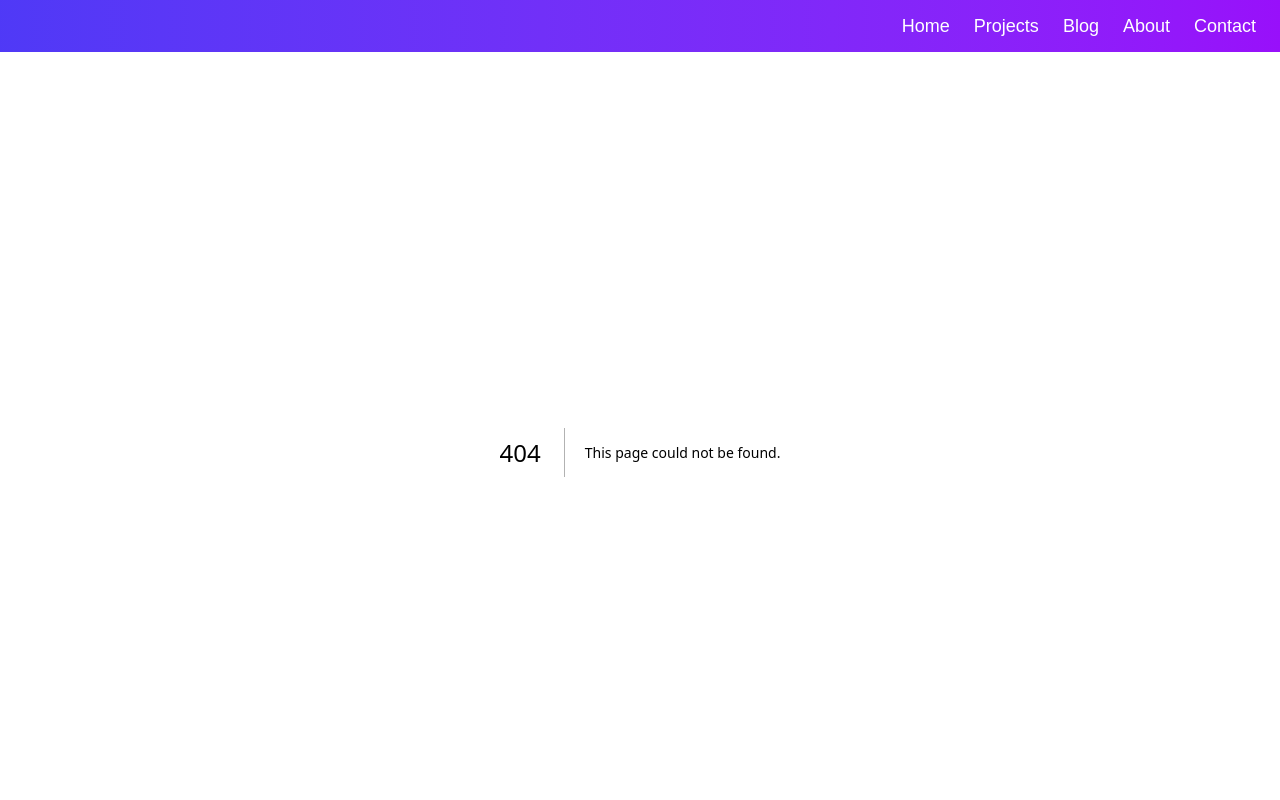
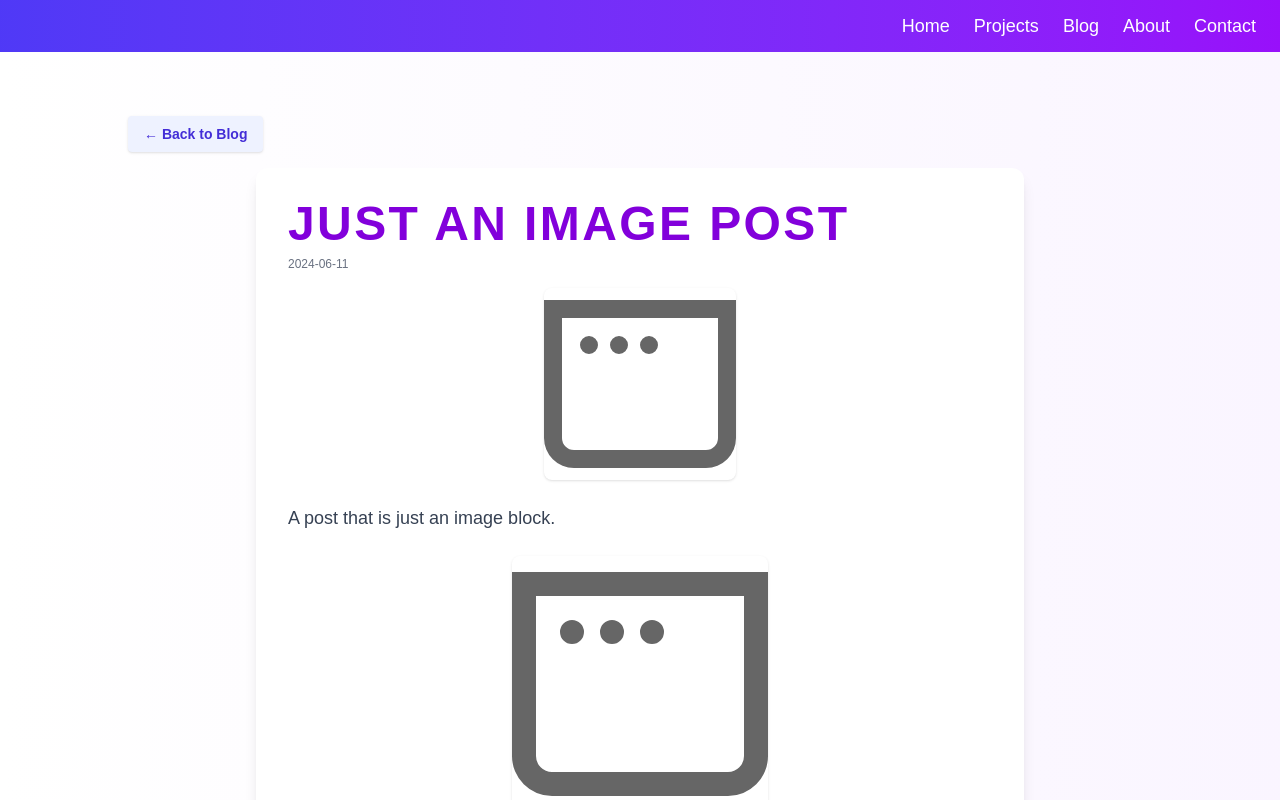
Before and after one commit to vsskkv/Personal-Website, a Next.js app: page /blog/just-an-image in a window 1280 px wide. Before the commit this address had no page. Shown: the top 800 px of the page. Built offline with nearby package versions, Linux system fonts and the light colour scheme.

Commit message:
Blog now installed

```diff
--- /dev/null
+++ b/scripts/postToLinkedIn.js
@@ -0,0 +1,71 @@
+const fs = require('fs');
+const path = require('path');
+const { blogPosts } = require('../src/app/blog/data');
+const fetch = require('node-fetch');
+
+const LINKEDIN_ACCESS_TOKEN = process.env.LINKEDIN_ACCESS_TOKEN;
+const LINKEDIN_API_URL = 'https://api.linkedin.com/v2/ugcPosts';
+const POSTED_FILE = path.join(__dirname, 'postedToLinkedIn.json');
+
+// Load or initialize posted slugs
+let posted = [];
+if (fs.existsSync(POSTED_FILE)) {
+  posted = JSON.parse(fs.readFileSync(POSTED_FILE, 'utf8'));
+}
+
+// Find new published posts
+const newPosts = blogPosts.filter(post => post.published && !posted.includes(post.slug));
+
+async function postToLinkedIn(post) {
+  const body = {
+    author: 'urn:li:person:YOUR_LINKEDIN_PERSON_URN', // <-- Replace with your LinkedIn URN
+    lifecycleState: 'PUBLISHED',
+    specificContent: {
+      'com.linkedin.ugc.ShareContent': {
+        shareCommentary: {
+          text: `${post.title}\n\n${post.excerpt}\n\nRead more: YOUR_BLOG_URL/blog/${post.slug}`,
+        },
+        shareMediaCategory: 'NONE',
+      },
+    },
+    visibility: {
+      'com.linkedin.ugc.MemberNetworkVisibility': 'PUBLIC',
+    },
+  };
+
+  const res = await fetch(LINKEDIN_API_URL, {
+    method: 'POST',
+    headers: {
+      'Authorization': `Bearer ${LINKEDIN_ACCESS_TOKEN}`,
+      'Content-Type': 'application/json',
+      'X-Restli-Protocol-Version': '2.0.0',
+    },
+    body: JSON.stringify(body),
+  });
+
+  if (!res.ok) {
+    throw new Error(`Failed to post to LinkedIn: ${res.status} ${await res.text()}`);
+  }
+  return true;
+}
+
+(async () => {
+  if (!LINKEDIN_ACCESS_TOKEN) {
+    console.error('Missing LINKEDIN_ACCESS_TOKEN');
+    process.exit(1);
+  }
+  if (newPosts.length === 0) {
+    console.log('No new published posts to send to LinkedIn.');
+    return;
+  }
+  for (const post of newPosts) {
+    try {
+      await postToLinkedIn(post);
+      posted.push(post.slug);
+      console.log(`Posted to LinkedIn: ${post.title}`);
+    } catch (e) {
+      console.error(`Error posting ${post.title}:`, e.message);
+    }
+  }
+  fs.writeFileSync(POSTED_FILE, JSON.stringify(posted, null, 2));
+})();
--- /dev/null
+++ b/src/app/blog/[slug]/page.tsx
@@ -0,0 +1,70 @@
+import { notFound } from "next/navigation";
+import { blogPosts } from "../data";
+import Link from "next/link";
+
+// This tells Next.js which slugs to statically generate
+export function generateStaticParams() {
+  return blogPosts.map((post) => ({ slug: post.slug }));
+}
+
+function renderBlock(block, i) {
+  switch (block.type) {
+    case "paragraph":
+      return <p key={i} className="mb-4 text-gray-800 text-lg">{block.text}</p>;
+    case "image":
+      return (
+        <div key={i} className="my-6 flex justify-center">
+          <img src={block.src} alt={block.alt || ''} className="rounded-lg shadow max-h-64" />
+        </div>
+      );
+    case "heading":
+      if (block.level === 2) return <h2 key={i} className="text-2xl font-bold text-indigo-700 mt-8 mb-4">{block.text}</h2>;
+      if (block.level === 3) return <h3 key={i} className="text-xl font-semibold text-indigo-600 mt-6 mb-3">{block.text}</h3>;
+      return <h4 key={i} className="text-lg font-semibold text-indigo-500 mt-4 mb-2">{block.text}</h4>;
+    case "code":
+      return (
+        <pre key={i} className="bg-gray-900 text-green-200 rounded p-4 overflow-x-auto my-4">
+          <code>{block.code}</code>
+        </pre>
+      );
+    default:
+      return null;
+  }
+}
+
+export default function BlogDetail({ params }: { params: { slug: string } }) {
+  const post = blogPosts.find((p) => p.slug === params.slug);
+  if (!post) return notFound();
+
+  return (
+    <main className="min-h-screen w-full bg-gradient-to-r from-white to-purple-50 py-16 px-4">
+      {/* Back to Blog button in white space below nav */}
+      <div className="max-w-5xl mx-auto mb-4">
+        <Link href="/blog" className="inline-block text-indigo-700 hover:underline font-semibold text-sm bg-indigo-50 px-4 py-2 rounded shadow">
+          ← Back to Blog
+        </Link>
+      </div>
+      <div className="max-w-3xl mx-auto bg-white rounded-xl shadow-lg p-8 relative">
+        <h1 className="text-3xl md:text-5xl font-bold text-purple-700 mb-2 uppercase tracking-wider">{post.title}</h1>
+        <span className="text-xs text-gray-500 mb-4 block">{post.date}</span>
+        {post.image && (
+          <div className="mb-6 flex justify-center">
+            <img src={post.image} alt={post.title} className="w-48 h-48 object-contain rounded-lg shadow" />
+          </div>
+        )}
+        <p className="text-lg text-gray-700 mb-4">{post.excerpt}</p>
+        <div className="prose max-w-none text-gray-800">
+          {Array.isArray(post.content)
+            ? post.content.map(renderBlock)
+            : post.content}
+        </div>
+        {/* Bottom back button */}
+        <div className="mt-12 flex justify-center">
+          <Link href="/blog" className="text-indigo-700 hover:underline font-semibold text-lg bg-indigo-50 px-4 py-2 rounded shadow">
+            ← Back to Blog
+          </Link>
+        </div>
+      </div>
+    </main>
+  );
+}
--- /dev/null
+++ b/src/app/blog/data.ts
@@ -0,0 +1,62 @@
+export const blogPosts = [
+  // --- Example Blog Post 1 ---
+  {
+    slug: "power-platform-best-practices",
+    title: "Power Platform Best Practices",
+    date: "2024-06-01",
+    excerpt: "Tips and strategies for building scalable solutions on the Power Platform.",
+    image: "/globe.svg",
+    published: true,
+    content: [
+      { type: "paragraph", text: "In this post, we explore best practices for Power Apps, Power Automate, and Dataverse integration." },
+      { type: "image", src: "/globe.svg", alt: "Power Platform" },
+      { type: "heading", level: 2, text: "Key Strategies" },
+      { type: "paragraph", text: "Structure your apps, manage data, and automate processes for maximum efficiency." },
+      { type: "code", language: "js", code: "const automate = () => 'Power Automate!';" },
+    ],
+  },
+  // --- Example Blog Post 2 ---
+  {
+    slug: "react-native-vs-expo",
+    title: "React Native vs Expo: Which Should You Choose?",
+    date: "2024-05-20",
+    excerpt: "A comparison of React Native and Expo for mobile app development.",
+    image: "/next.svg",
+    published: true,
+    content: [
+      { type: "paragraph", text: "We break down the pros and cons of using React Native directly versus Expo for rapid prototyping and deployment." },
+      { type: "image", src: "/next.svg", alt: "Expo Logo" },
+      { type: "heading", level: 2, text: "Pros & Cons" },
+      { type: "paragraph", text: "Expo is great for quick starts, but React Native gives you more control." },
+      { type: "code", language: "js", code: "import { Expo } from 'expo';" },
+    ],
+  },
+  // --- Example Blog Post 3: Mixed Content ---
+  {
+    slug: "my-flexible-post",
+    title: "A Flexible Blog Post",
+    date: "2024-06-10",
+    excerpt: "This post shows how to mix text, images, and more.",
+    image: "/vercel.svg",
+    published: true,
+    content: [
+      { type: "paragraph", text: "Welcome to my flexible blog post!" },
+      { type: "image", src: "/vercel.svg", alt: "Vercel Logo" },
+      { type: "paragraph", text: "You can add as many blocks as you want." },
+      { type: "heading", level: 2, text: "A Subheading" },
+      { type: "code", language: "js", code: "console.log('Hello, world!');" },
+    ],
+  },
+  // --- Example Blog Post 4: Image Only ---
+  {
+    slug: "just-an-image",
+    title: "Just an Image Post",
+    date: "2024-06-11",
+    excerpt: "A post that is just an image block.",
+    image: "/window.svg",
+    published: true,
+    content: [
+      { type: "image", src: "/window.svg", alt: "Just an Image" },
+    ],
+  },
+];
--- /dev/null
+++ b/src/app/blog/page.tsx
@@ -0,0 +1,27 @@
+"use client";
+import Link from "next/link";
+import { blogPosts } from "./data";
+
+export default function BlogPage() {
+  return (
+    <main className="min-h-screen w-full bg-gradient-to-r from-white to-purple-50 py-16 px-4">
+      <div className="max-w-5xl mx-auto">
+        <h1 className="text-3xl md:text-5xl font-bold text-purple-700 mb-8 text-center uppercase tracking-wider">Blog</h1>
+        <p className="text-center text-gray-600 mb-12 text-lg">Insights, tutorials, and stories from my journey in tech.</p>
+        <div className="grid md:grid-cols-2 gap-8">
+          {blogPosts.map((post) => (
+            <Link
+              key={post.slug}
+              href={`/blog/${post.slug}`}
+              className="bg-white rounded-xl shadow-md p-6 flex flex-col gap-4 hover:shadow-lg transition-shadow"
+            >
+              <span className="font-semibold text-xl text-purple-800">{post.title}</span>
+              <span className="text-xs text-gray-500">{post.date}</span>
+              <p className="text-gray-700 flex-1">{post.excerpt}</p>
+            </Link>
+          ))}
+        </div>
+      </div>
+    </main>
+  );
+}
--- /dev/null
+++ b/src/app/blog/rss/route.ts
@@ -0,0 +1,36 @@
+import { NextResponse } from 'next/server';
+import { blogPosts } from '../data';
+
+export async function GET() {
+  const siteUrl = 'https://YOUR_DOMAIN.com'; // <-- Replace with your domain
+  const publishedPosts = blogPosts.filter(post => post.published);
+
+  const items = publishedPosts.map(post => `
+    <item>
+      <title><![CDATA[${post.title}]]></title>
+      <link>${siteUrl}/blog/${post.slug}</link>
+      <description><![CDATA[${post.excerpt}]]></description>
+      <pubDate>${new Date(post.date).toUTCString()}</pubDate>
+      <guid>${siteUrl}/blog/${post.slug}</guid>
+    </item>
+  `).join('');
+
+  const rss = `<?xml version="1.0" encoding="UTF-8" ?>
+    <rss version="2.0">
+      <channel>
+        <title>Vikram Singh Kainth Blog</title>
+        <link>${siteUrl}/blog</link>
+        <description>Insights, tutorials, and stories from my journey in tech.</description>
+        <language>en</language>
+        ${items}
+      </channel>
+    </rss>
+  `;
+
+  return new NextResponse(rss, {
+    status: 200,
+    headers: {
+      'Content-Type': 'application/rss+xml; charset=utf-8',
+    },
+  });
+}
--- a/src/app/layout.tsx
+++ b/src/app/layout.tsx
@@ -22,7 +22,7 @@ export const metadata: Metadata = {
 const navLinks = [
   { name: 'Home', href: '/' },
   { name: 'Projects', href: '/projects' },
-  { name: 'Blog', href: '/pages/blog' },
+  { name: 'Blog', href: '/blog' },
   { name: 'About', href: '/#about' },
   { name: 'Contact', href: '/#contact' },
 ];
```
